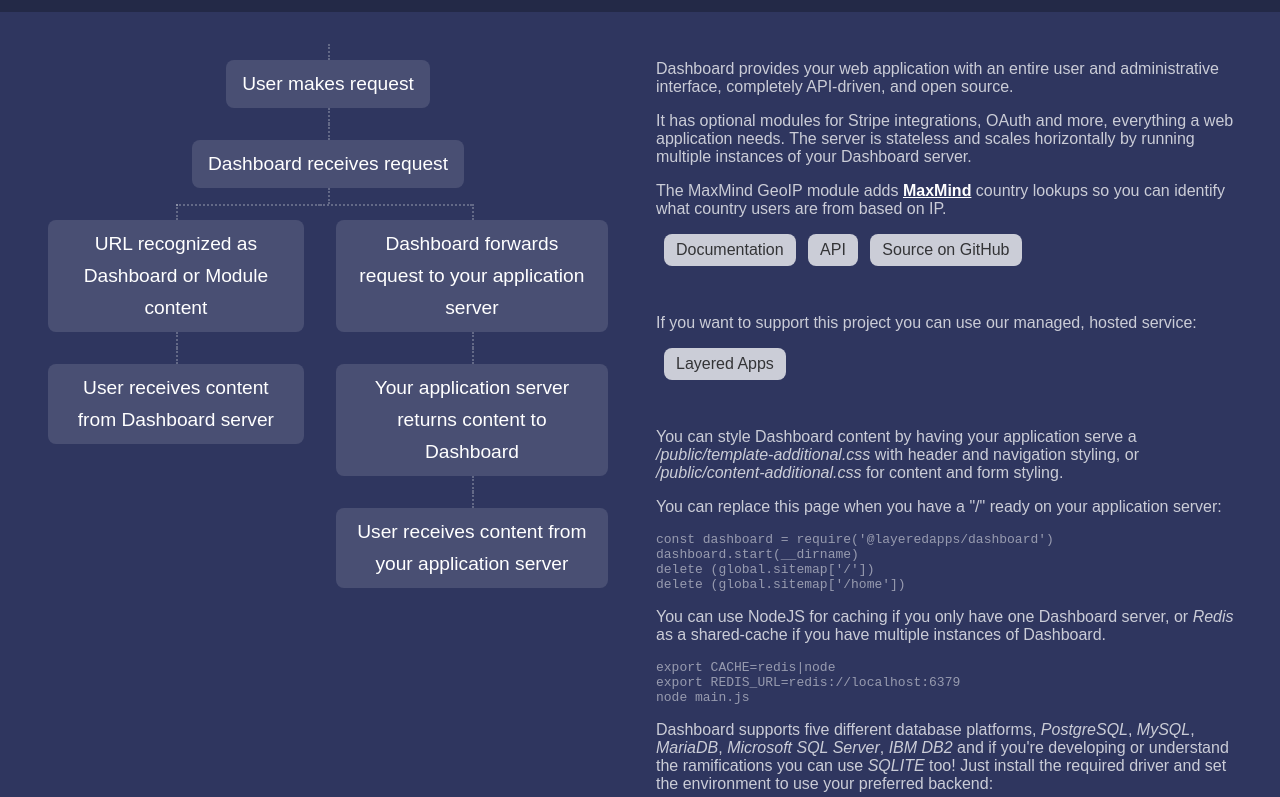
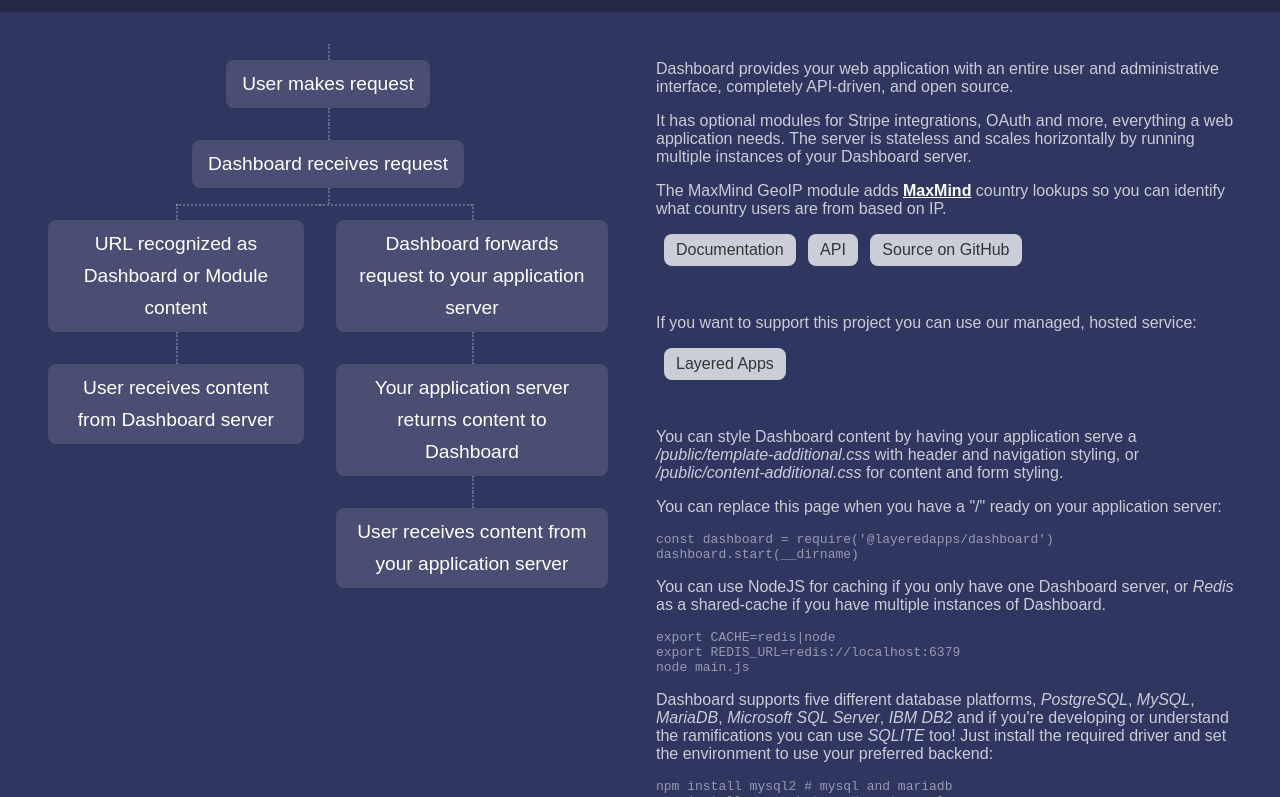
Before and after one commit to layeredapps/maxmind-geoip, a website: page src/www/index.html in a window 1280 px wide. Shown: the part 303-1100 px from the top of the page. Drawn offline with Linux system fonts and the light colour scheme.

Commit message:
Updated start example

```diff
--- a/src/www/index.html
+++ b/src/www/index.html
@@ -108,9 +108,7 @@
         <p>You can style Dashboard content by having your application serve a <em>/public/template-additional.css</em> with header and navigation styling, or <em>/public/content-additional.css</em> for content and form styling.</p>
         <p>You can replace this page when you have a "/" ready on your application server:</p>
         <pre><code>const dashboard = require('@layeredapps/dashboard')
-dashboard.start(__dirname)
-delete (global.sitemap['/'])
-delete (global.sitemap['/home'])</code></pre>
+dashboard.start(__dirname)</code></pre>
         <p>You can use NodeJS for caching if you only have one Dashboard server, or <em>Redis</em> as a shared-cache if you have multiple instances of Dashboard.</p>
         <pre><code>export CACHE=redis|node
 export REDIS_URL=redis://localhost:6379
```
